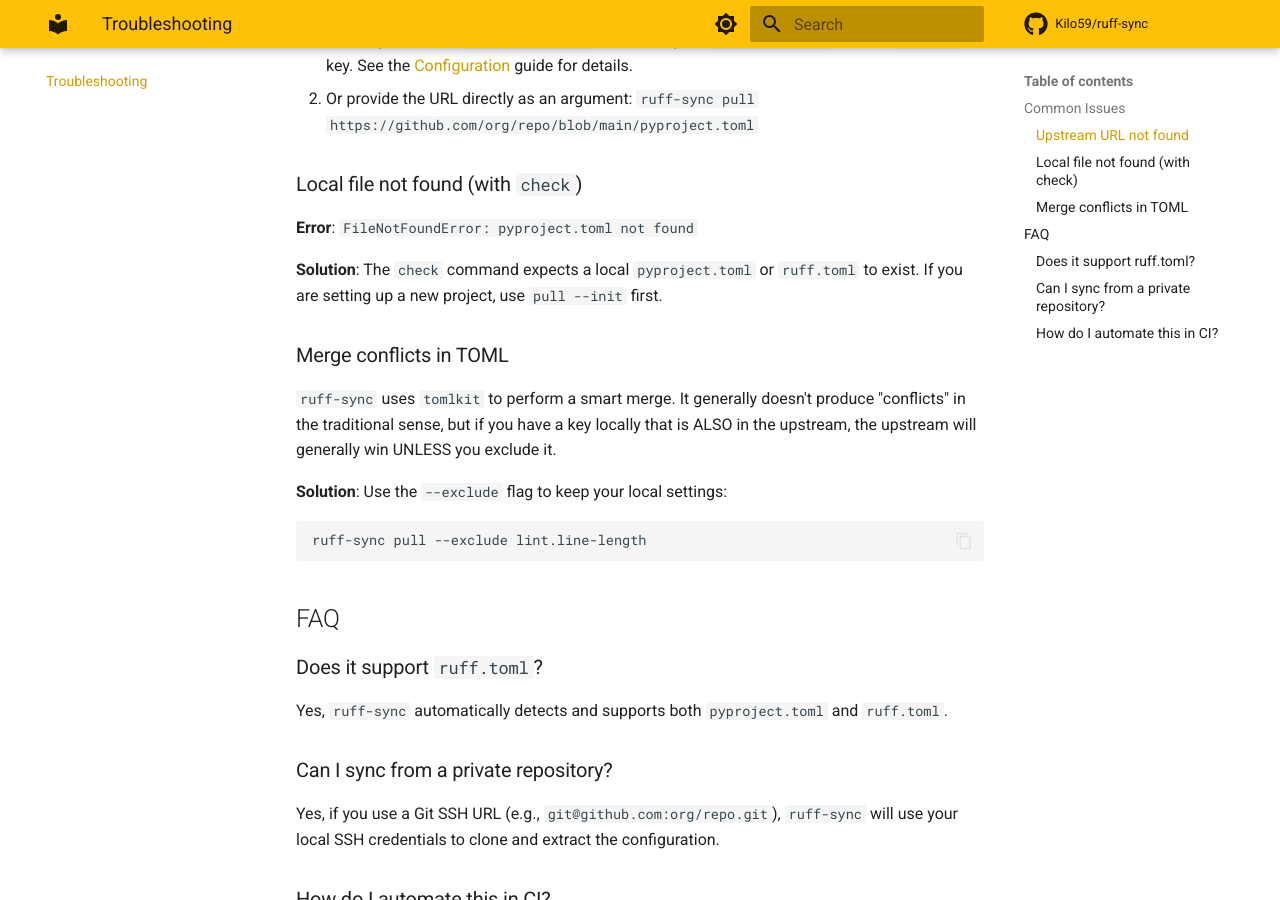
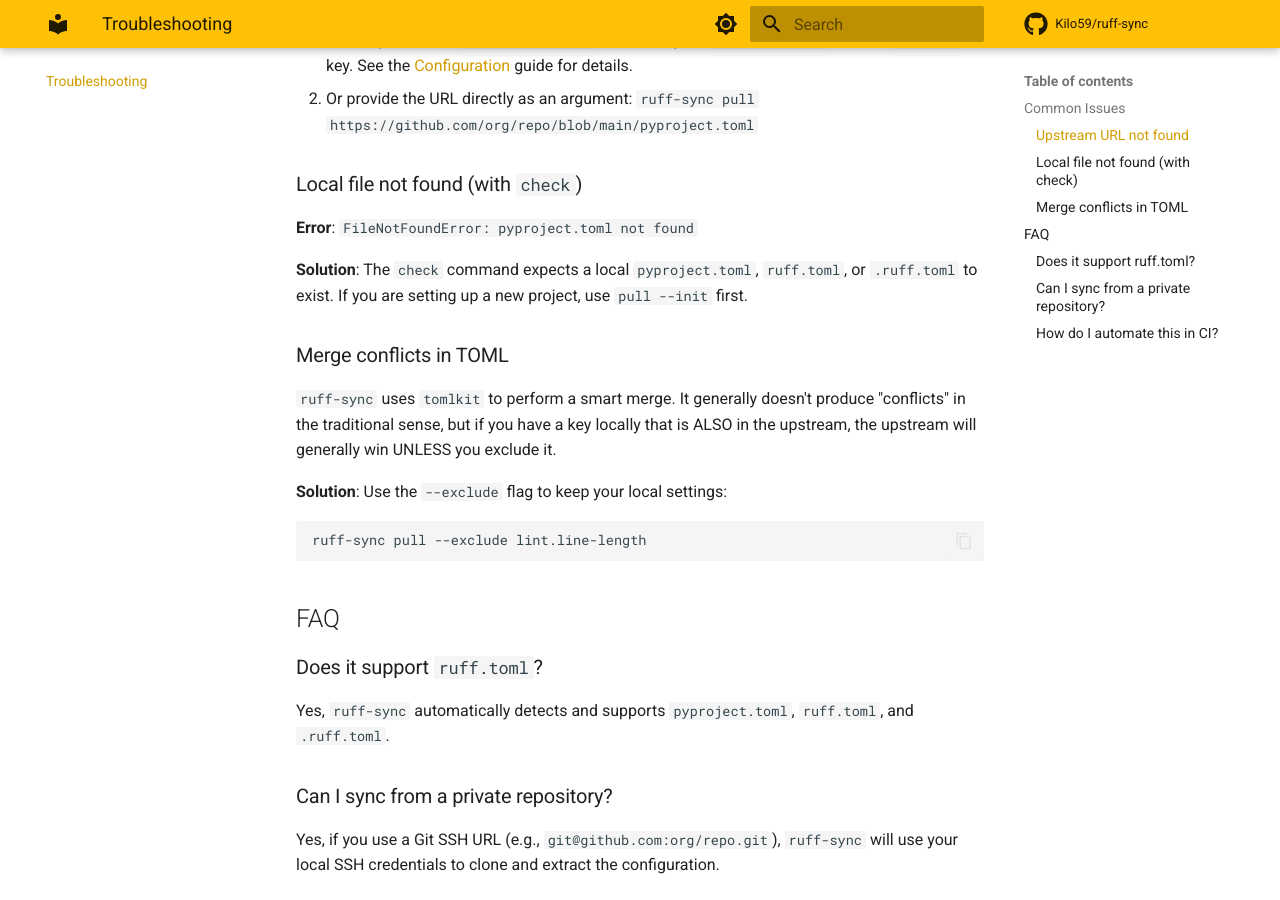
Before and after one commit to Kilo59/ruff-sync, an MkDocs documentation site: the page built from docs/troubleshooting.md, in a window 1280 px wide and 900 px high, scrolled down 472 px. Built offline with MkDocs 1.6.1 and Material for MkDocs 9.7.7, drawn with Linux system fonts in a browser that asks for light colours; comment, search, counter and statistics services are not loaded.

Commit message:
refactor

```diff
--- a/docs/troubleshooting.md
+++ b/docs/troubleshooting.md
@@ -18,7 +18,7 @@ Common issues and questions when using `ruff-sync`.
 **Error**: `FileNotFoundError: pyproject.toml not found`
 
 **Solution**:
-The `check` command expects a local `pyproject.toml` or `ruff.toml` to exist. If you are setting up a new project, use `pull --init` first.
+The `check` command expects a local `pyproject.toml`, `ruff.toml`, or `.ruff.toml` to exist. If you are setting up a new project, use `pull --init` first.
 
 ### Merge conflicts in TOML
 
@@ -35,7 +35,7 @@ ruff-sync pull --exclude lint.line-length
 
 ### Does it support `ruff.toml`?
 
-Yes, `ruff-sync` automatically detects and supports both `pyproject.toml` and `ruff.toml`.
+Yes, `ruff-sync` automatically detects and supports `pyproject.toml`, `ruff.toml`, and `.ruff.toml`.
 
 ### Can I sync from a private repository?
 
```
Also changed, not shown: 1 other file.
